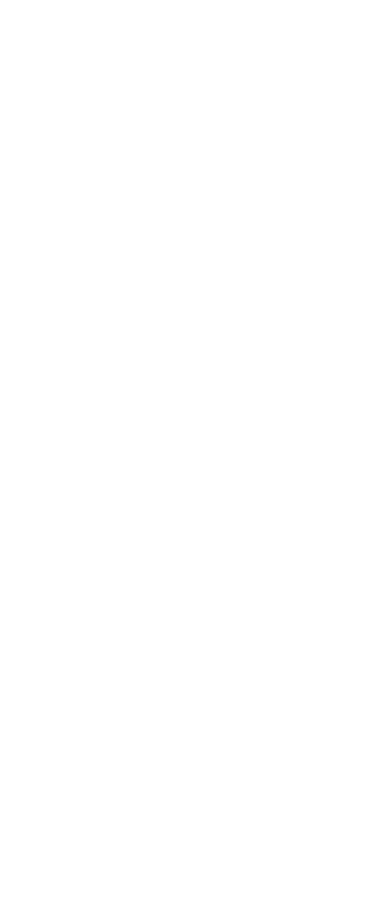
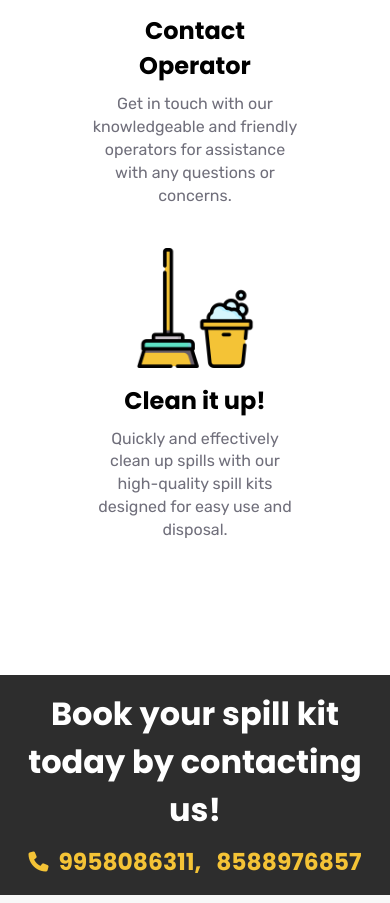
Before and after one commit to prateekwho/SpillKits, a React (Vite) app: page /about in a window 390 px wide. Shown: the part 2879-3782 px from the top of the page. Before the commit the page ends 2085 px from the top, so only its background shows below. Built offline with nearby package versions, Linux system fonts and the light colour scheme.

Commit message:
updated about page

```diff
--- /dev/null
+++ b/src/components/BookKit.css
@@ -0,0 +1,50 @@
+.book-banner {
+  background-color: #2d2d2d;
+  width: 100%;
+  height: 20rem;
+  margin-top: 7rem;
+}
+@media (max-width: 750px) {
+  .book-banner {
+    height: -moz-fit-content;
+    height: fit-content;
+    padding: 1rem 0;
+  }
+}
+
+.text-content {
+  color: white;
+  width: 100%;
+  height: 20rem;
+  display: flex;
+  align-items: center;
+  gap: 5rem;
+}
+
+@media (max-width: 750px) {
+  .text-content {
+    flex-direction: column;
+    justify-content: center;
+    align-items: center;
+    gap: 1rem;
+    text-align: center;
+  }
+}
+.text-content h2 {
+  font-size: 3.2rem;
+}
+
+.text-content span {
+  display: flex;
+  font-size: 2.7rem;
+  gap: 1rem;
+  align-items: center;
+  color: #f4c336;
+  white-space: nowrap;
+}
+
+@media (max-width: 850px) {
+  .text-content span {
+    font-size: 2rem;
+  }
+}
--- /dev/null
+++ b/src/components/BookKit.jsx
@@ -0,0 +1,21 @@
+import "./BookKit.css";
+
+function Banner() {
+  return (
+    <>
+      <div className="book-banner">
+        <div className="container">
+          <div className="text-content">
+            <h2>Book your spill kit today by contacting us!</h2>
+            <span>
+              <i className="fa-solid fa-phone"></i>
+              <h3>9958086311, &nbsp; 8588976857</h3>
+            </span>
+          </div>
+        </div>
+      </div>
+    </>
+  );
+}
+
+export default Banner;
--- a/src/pages/About.jsx
+++ b/src/pages/About.jsx
@@ -4,6 +4,9 @@
 import Icon2 from "../images/about/icon2.png";
 import Icon3 from "../images/about/icon3.png";
 import "../components/About.css";
+import SelectKit from "../components/SelectKit";
+import BookKit from "../components/BookKit";
+import Footer from "../components/Footer";
 
 function About() {
   return (
@@ -54,7 +57,10 @@
               </div>
             </div>
           </div>
+          <SelectKit />
         </div>
+        <BookKit />
+        <Footer />
       </section>
     </>
   );
```
